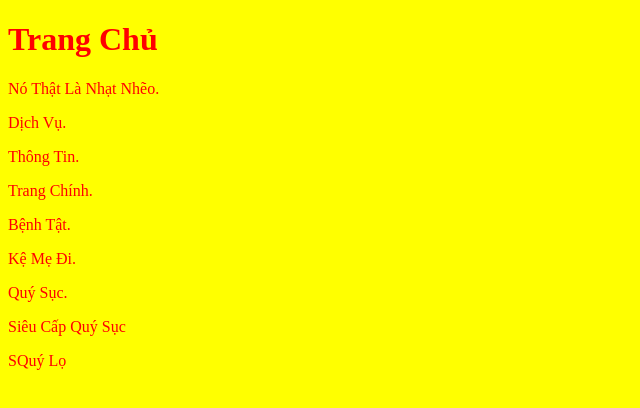
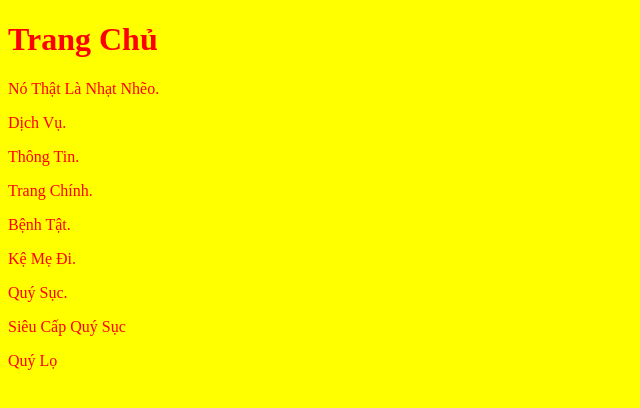
Before and after one commit to soclo-cpu/trangchu, a plain HTML site: page index.html in a window 1280 px wide. Shown: the full height of the page, 0-640 px from the left. Drawn offline with Linux system fonts and the light colour scheme.

Commit message:
Update index.html

```diff
--- a/index.html
+++ b/index.html
@@ -27,6 +27,6 @@
     <p><a href="https://soclo-cpu.github.io/QuySuc/">Kệ Mẹ Đi.</a></p>
    <p><a href="https://soclo-cpu.github.io/Trang/home.html">Quý Sục.</a></p>
     <p><a href="https://soclo-cpu.github.io/yeunhiulamchonhungsochikdey/Home1.html">Siêu Cấp Quý Sục</a></p>
-    <p><a href="https://soclo-cpu.github.io/cungmuntotinhlamchonhungkholam/Home02.html">SQuý Lọ</a></p>
+    <p><a href="https://soclo-cpu.github.io/cungmuntotinhlamchonhungkholam/Home02.html">Quý Lọ</a></p>
     </body>
 </html>
```
